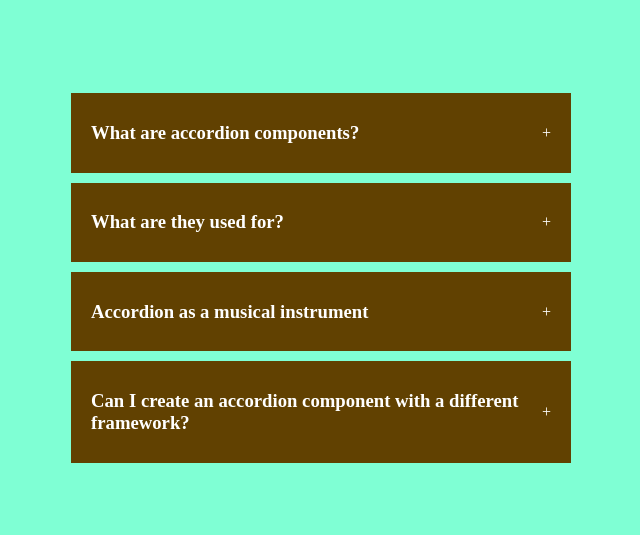
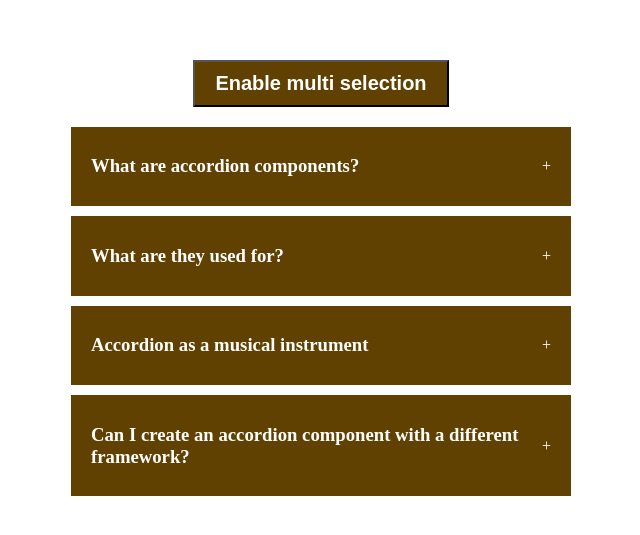
Before and after one commit to shimanta505/React_Blog, a React (Vite) app: page / in a window 1280 px wide. Shown: the part 117-652 px from the top of the page, without its empty margins (319-959 px from the left). Built offline with nearby package versions, Linux system fonts and the light colour scheme.

Commit message:
accordian

```diff
--- a/src/components/accordian/Index.jsx
+++ b/src/components/accordian/Index.jsx
@@ -6,24 +6,41 @@ import "./style.css";
 function Accordian() {
 
     const [selected, setSelected] = useState(null);
+    const [enableMultiSelection, setEnableMultiSelection] = useState(false);
+    const [multipleSelected, setMultiSelected] = useState([]);
 
     function handleSingleSelection(getCurrentId) {
         console.log(getCurrentId);
-        setSelected(getCurrentId === selected ? null: getCurrentId);
+        setSelected(getCurrentId === selected ? null : getCurrentId);
+    }
+
+    function handleMultiSelection(getCurrentItem) {
+        if (multipleSelected.includes(getCurrentItem)) {
+            let list = [...multipleSelected];
+            list.pop(getCurrentItem);
+            setMultiSelected(list);
+            return;
+        }
+
+        setMultiSelected([...multipleSelected, getCurrentItem]);
+        console.log(multipleSelected);
     }
 
     return (<div className="wrapper">
-
+        <button onClick={() => setEnableMultiSelection(!enableMultiSelection)} >
+            Enable multi selection
+        </button>
         <div className="accordian">
             {
                 data && data.length > 0 ? (
                     data.map((dataItem) => (
                         <div className="item" key={dataItem.id}>
                             <div
-                                onClick={() => handleSingleSelection(dataItem.id)}
-                                className="title"
-
-                            >
+                                onClick=
+                                {enableMultiSelection ? () => handleMultiSelection(dataItem) :
+                                    () => handleSingleSelection(dataItem.id)
+                                }
+                                className="title">
                                 <h3>{dataItem.question}</h3>
                                 <span>+</span>
 
--- a/src/components/accordian/style.css
+++ b/src/components/accordian/style.css
@@ -1,13 +1,21 @@
 .wrapper{
     height: 100vh;
     width: 100vw;
-    background-color: aquamarine;
     justify-content: center;
     align-items: center;
     flex-direction: column;
     display: flex;
     gap: 20px;
 
+}
+
+.wrapper button{
+    padding: 10px 20px;
+    background: #614101;
+    color: #ffffff;
+    font-weight: bold;
+    font-size: 20px;
+    cursor: pointer;
 }
 
 .accordian{
```
